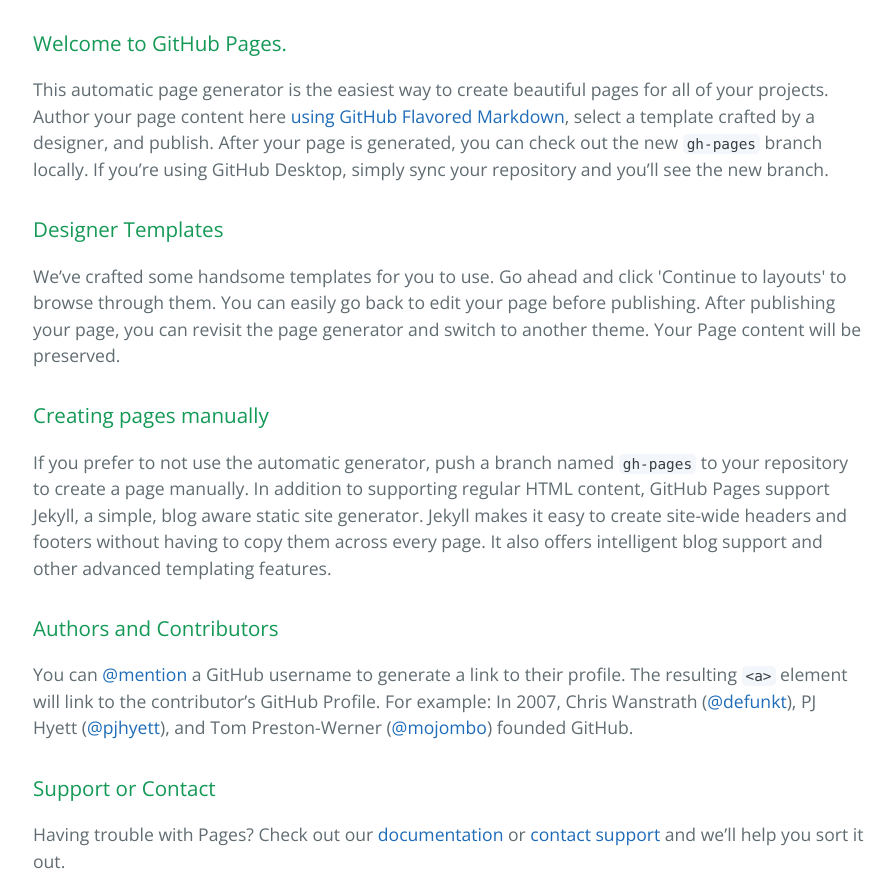
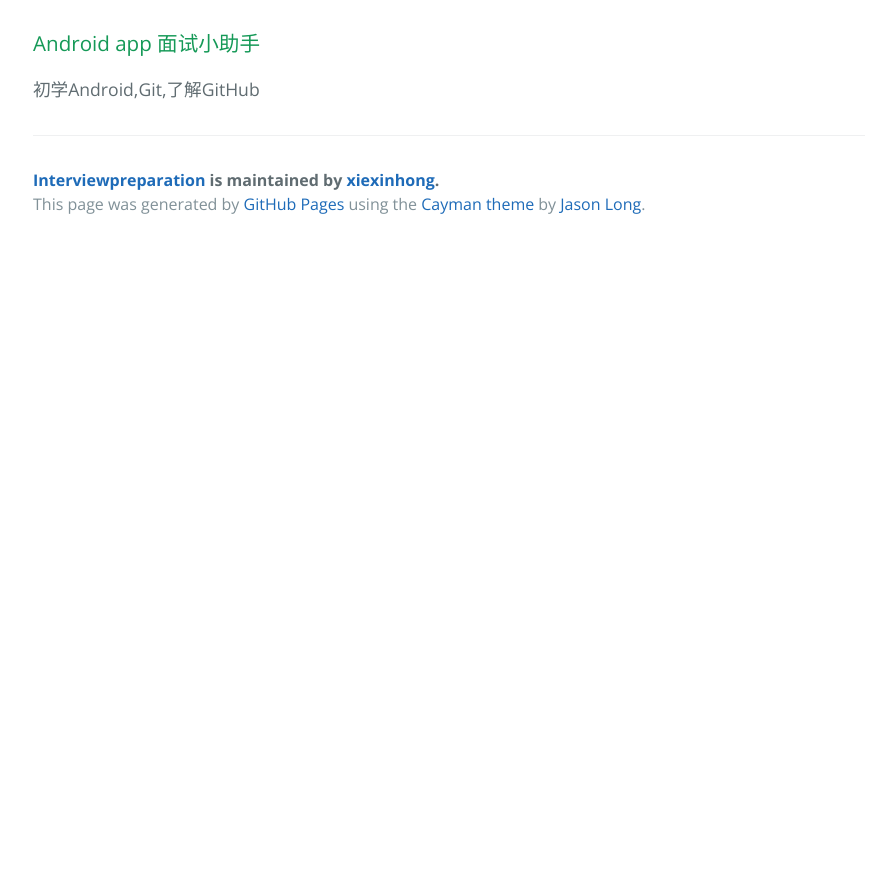
Before and after one commit to xiexinhong/InterviewPreparation, a plain HTML site: page index.html in a window 1280 px wide. Shown: the part 340-1217 px from the top of the page, without its empty margins (191-1087 px from the left). After the commit the page ends 800 px from the top, so only its background shows below. Drawn offline with nearby package versions, Linux system fonts and the light colour scheme.

```diff
--- a/index.html
+++ b/index.html
@@ -20,29 +20,9 @@
 
     <section class="main-content">
       <h3>
-<a id="welcome-to-github-pages" class="anchor" href="#welcome-to-github-pages" aria-hidden="true"><span class="octicon octicon-link"></span></a>Welcome to GitHub Pages.</h3>
+<a id="android-app-面试小助手" class="anchor" href="#android-app-%E9%9D%A2%E8%AF%95%E5%B0%8F%E5%8A%A9%E6%89%8B" aria-hidden="true"><span class="octicon octicon-link"></span></a>Android app 面试小助手</h3>
 
-<p>This automatic page generator is the easiest way to create beautiful pages for all of your projects. Author your page content here <a href="https://guides.github.com/features/mastering-markdown/">using GitHub Flavored Markdown</a>, select a template crafted by a designer, and publish. After your page is generated, you can check out the new <code>gh-pages</code> branch locally. If you’re using GitHub Desktop, simply sync your repository and you’ll see the new branch.</p>
-
-<h3>
-<a id="designer-templates" class="anchor" href="#designer-templates" aria-hidden="true"><span class="octicon octicon-link"></span></a>Designer Templates</h3>
-
-<p>We’ve crafted some handsome templates for you to use. Go ahead and click 'Continue to layouts' to browse through them. You can easily go back to edit your page before publishing. After publishing your page, you can revisit the page generator and switch to another theme. Your Page content will be preserved.</p>
-
-<h3>
-<a id="creating-pages-manually" class="anchor" href="#creating-pages-manually" aria-hidden="true"><span class="octicon octicon-link"></span></a>Creating pages manually</h3>
-
-<p>If you prefer to not use the automatic generator, push a branch named <code>gh-pages</code> to your repository to create a page manually. In addition to supporting regular HTML content, GitHub Pages support Jekyll, a simple, blog aware static site generator. Jekyll makes it easy to create site-wide headers and footers without having to copy them across every page. It also offers intelligent blog support and other advanced templating features.</p>
-
-<h3>
-<a id="authors-and-contributors" class="anchor" href="#authors-and-contributors" aria-hidden="true"><span class="octicon octicon-link"></span></a>Authors and Contributors</h3>
-
-<p>You can <a href="https://github.com/blog/821" class="user-mention">@mention</a> a GitHub username to generate a link to their profile. The resulting <code>&lt;a&gt;</code> element will link to the contributor’s GitHub Profile. For example: In 2007, Chris Wanstrath (<a href="https://github.com/defunkt" class="user-mention">@defunkt</a>), PJ Hyett (<a href="https://github.com/pjhyett" class="user-mention">@pjhyett</a>), and Tom Preston-Werner (<a href="https://github.com/mojombo" class="user-mention">@mojombo</a>) founded GitHub.</p>
-
-<h3>
-<a id="support-or-contact" class="anchor" href="#support-or-contact" aria-hidden="true"><span class="octicon octicon-link"></span></a>Support or Contact</h3>
-
-<p>Having trouble with Pages? Check out our <a href="https://help.github.com/pages">documentation</a> or <a href="https://github.com/contact">contact support</a> and we’ll help you sort it out.</p>
+<p>初学Android,Git,了解GitHub</p>
 
       <footer class="site-footer">
         <span class="site-footer-owner"><a href="https://github.com/xiexinhong/InterviewPreparation">Interviewpreparation</a> is maintained by <a href="https://github.com/xiexinhong">xiexinhong</a>.</span>
```
Also changed, not shown: params.json (+1 -1 lines).
